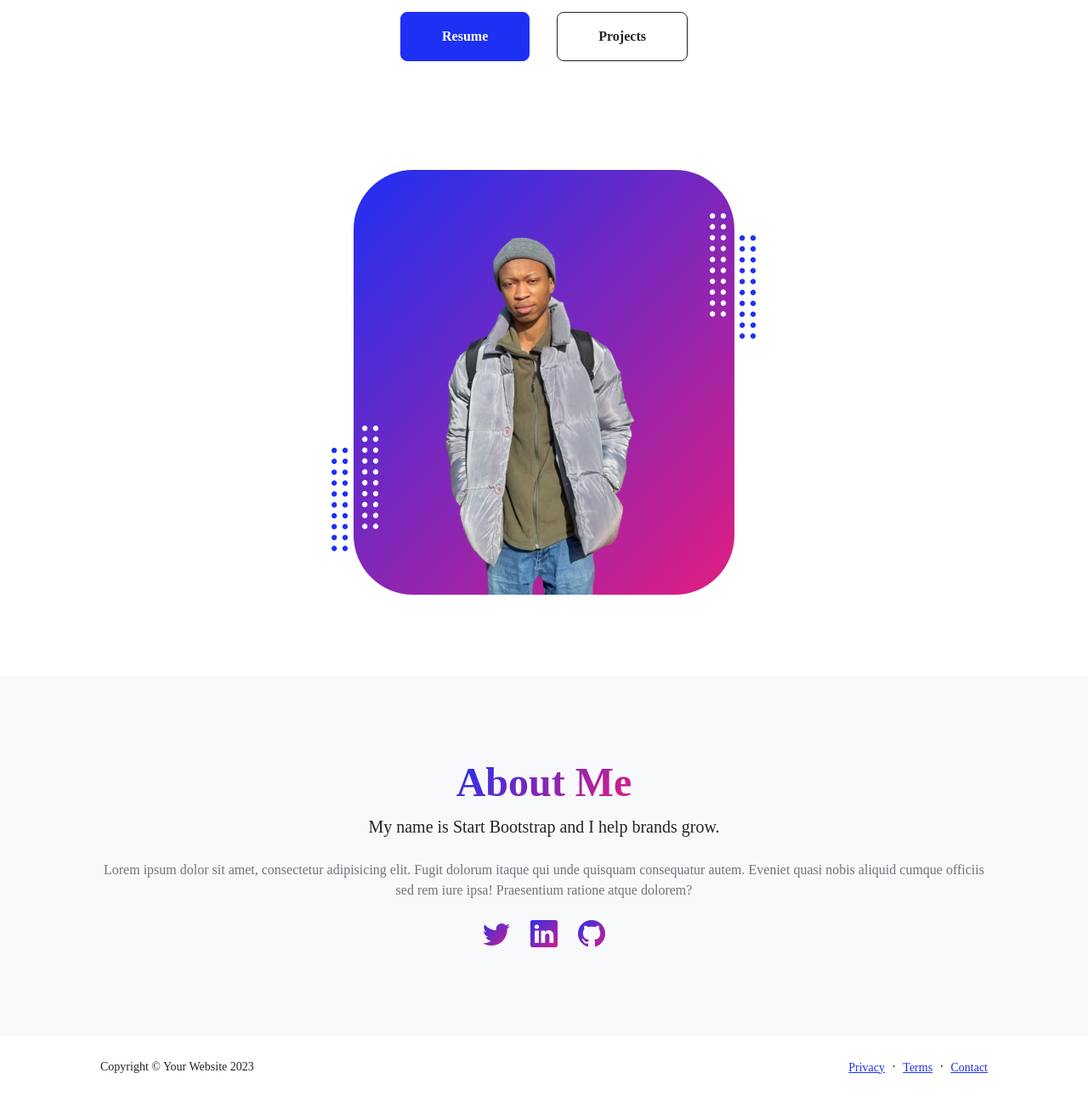
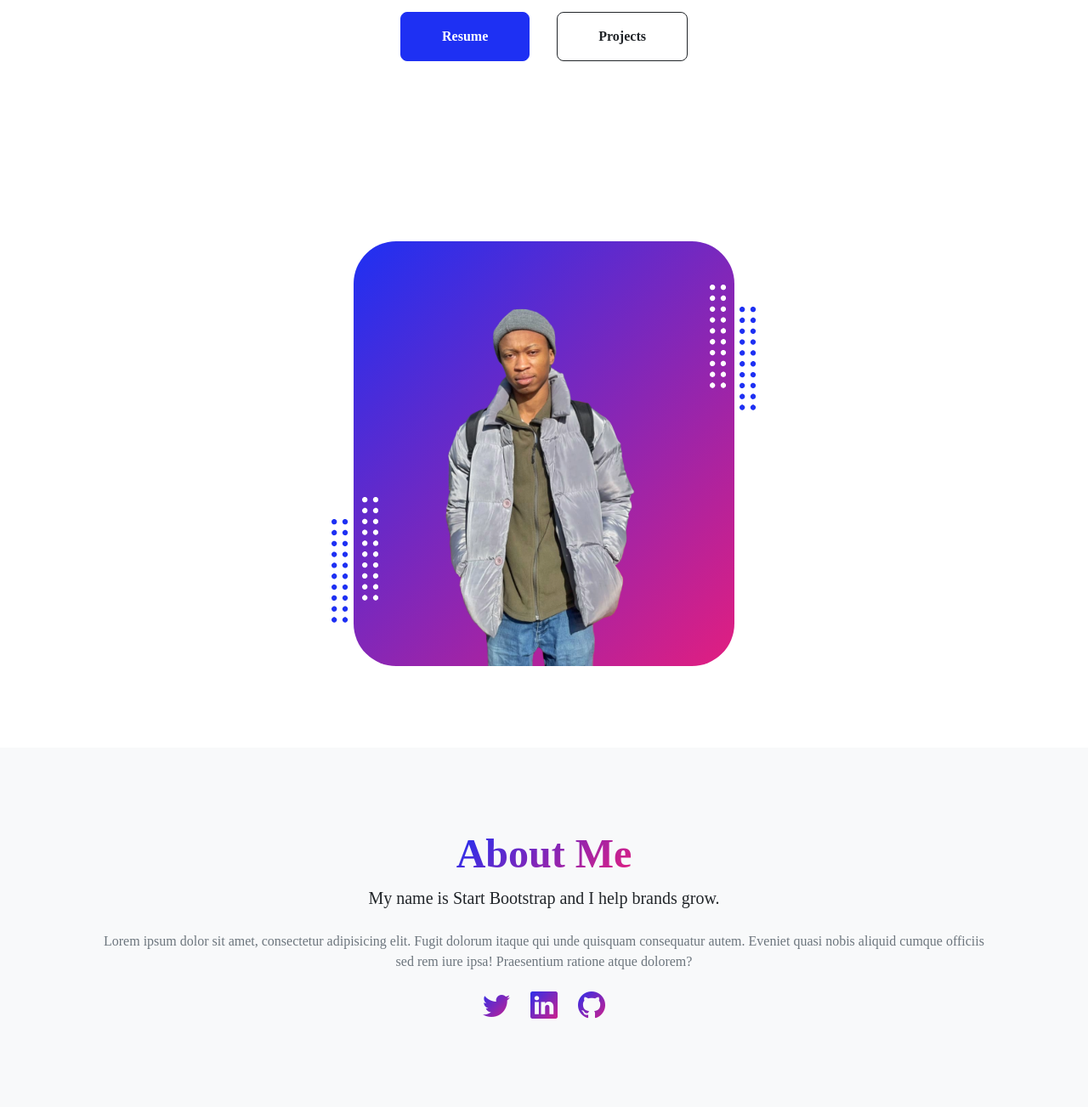
Before and after one commit to Abdul-Rahman-Ibrahim/Django-Portfolio, a Django app: page / in a window 1280 px wide. Shown: the part 320-1623 px from the top of the page at 85% size. Before the commit the page ends 1584 px from the top, so only its background shows below. Run offline with Django 5.2, Linux system fonts and the light colour scheme; some libraries are stand-ins or nearby versions; some web fonts are replaced.

Commit message:
fixed image header overlap

```diff
--- a/templates/base.html
+++ b/templates/base.html
@@ -16,6 +16,7 @@
     <!-- <link href="{% static 'css/bootstrap-icons.css' %}" rel="stylesheet" /> -->
     <link href="https://cdn.jsdelivr.net/npm/bootstrap-icons@1.8.1/font/bootstrap-icons.css" rel="stylesheet" />
     <link href="{% static 'css/styles.css' %}" rel="stylesheet" />
+
 </head>
 
 <body class="d-flex flex-column h-100">
--- a/templates/index.html
+++ b/templates/index.html
@@ -5,14 +5,23 @@
 
 
 {% block content %}
+
 <style>
     .profile {
-    max-width: 500px;
-    height: 500px;
-    border-radius: 70px;
-    padding: 1.5rem;
-}
+        max-width: 500px;
+        height: 500px;
+        border-radius: 50px;
+        padding: 1.5rem;
+        margin-top: 5rem;
+        /* adjust this value if needed */
+    }
+
+    .dodo {
+        margin-top: 100px;
+    }
+
 </style>
+
 <header class="py-5">
     <div class="container px-5 pb-5">
         <div class="row gx-5 align-items-center">
@@ -32,11 +41,12 @@
                     </div>
                 </div>
             </div>
-            <div class="col-xxl-7">
+
+            <div class="dodo col-xxl-7">
                 <!-- Header profile picture-->
                 <div class="d-flex justify-content-center mt-5 mt-xxl-0">
-                    <div  class="profile bg-gradient-primary-to-secondary mx-auto">
-                        <img class="profile-img" src="{% static 'imgs/pfp3.png' %}"  alt="Profile Picture" />
+                    <div class="profile bg-gradient-primary-to-secondary mx-auto mt-5">
+                        <img class="profile-img" src="{% static 'imgs/pfp3.png' %}" alt="Profile Picture" />
                         <div class="dots-1">
                             <!-- SVG Dots-->
                             <svg version="1.1" xmlns="http://www.w3.org/2000/svg"
```
